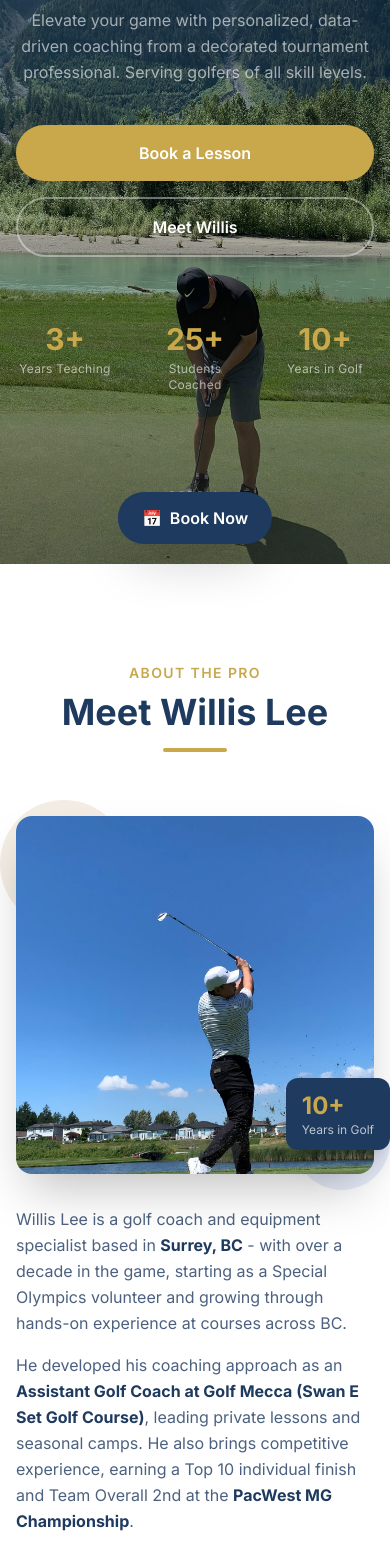
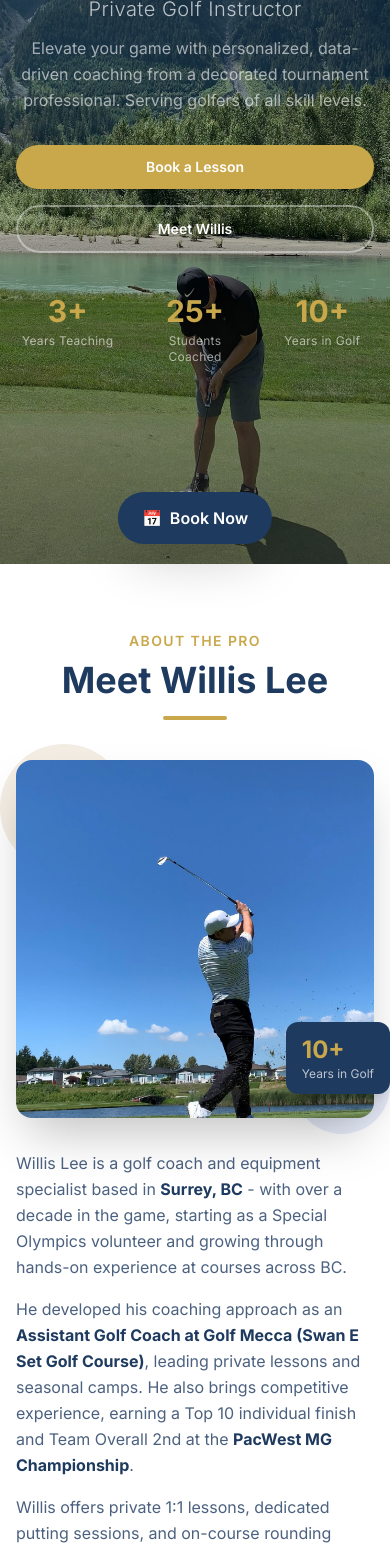
Before and after one commit to miatamong/golf-lessons, a React (Vite) app: page / in a window 390 px wide. Shown: the part 280-1831 px from the top of the page. Built offline with nearby package versions, Linux system fonts and the light colour scheme.

Commit message:
logo size and padding

```diff
--- a/src/components/About.jsx
+++ b/src/components/About.jsx
@@ -30,16 +30,16 @@ const awards = [
 
 export default function About() {
   return (
-    <section id="about" className="bg-white py-24 px-4">
+    <section id="about" className="bg-white py-16 sm:py-24 px-4">
       <div className="max-w-7xl mx-auto">
         {/* Section header */}
-        <div className="text-center mb-16">
+        <div className="text-center mb-10 sm:mb-16">
           <span className="text-[#c9a84c] text-sm font-semibold tracking-widest uppercase">About the Pro</span>
           <h2 className="mt-2 text-4xl sm:text-5xl font-bold text-[#1e3a5f]">Meet Willis Lee</h2>
           <div className="mt-4 w-16 h-1 bg-[#c9a84c] mx-auto rounded-full" />
         </div>
 
-        <div className="grid lg:grid-cols-2 gap-16 items-start">
+        <div className="grid lg:grid-cols-2 gap-10 lg:gap-16 items-start">
           {/* Left — photo + bio */}
           <div>
             <div className="relative mb-8">
--- a/src/components/Booking.jsx
+++ b/src/components/Booking.jsx
@@ -20,10 +20,10 @@ export default function Booking() {
   const current = tabs.find((t) => t.id === active)
 
   return (
-    <section id="booking" className="bg-[#f5f0e8] py-24 px-4">
+    <section id="booking" className="bg-[#f5f0e8] py-16 sm:py-24 px-4">
       <div className="max-w-5xl mx-auto">
         {/* Header */}
-        <div className="text-center mb-16">
+        <div className="text-center mb-10 sm:mb-16">
           <span className="text-[#c9a84c] text-sm font-semibold tracking-widest uppercase">Schedule</span>
           <h2 className="mt-2 text-4xl sm:text-5xl font-bold text-[#1e3a5f]">Book a Private Lesson</h2>
           <div className="mt-4 w-16 h-1 bg-[#c9a84c] mx-auto rounded-full" />
@@ -33,7 +33,7 @@ export default function Booking() {
         </div>
 
         {/* Free Trial Callout */}
-        <div className="mb-10 bg-[#1e3a5f] rounded-2xl px-8 py-6 flex flex-col sm:flex-row items-center justify-between gap-4 shadow-lg">
+        <div className="mb-8 sm:mb-10 bg-[#1e3a5f] rounded-2xl px-5 sm:px-8 py-5 sm:py-6 flex flex-col sm:flex-row items-center justify-between gap-4 shadow-lg">
           <div>
             <p className="text-white font-semibold text-lg leading-snug">
               First time? Start with a free class -{' '}
--- a/src/components/Contact.jsx
+++ b/src/components/Contact.jsx
@@ -1,15 +1,15 @@
 export default function Contact() {
   return (
-    <section id="contact" className="bg-[#1e3a5f] py-24 px-4">
+    <section id="contact" className="bg-[#1e3a5f] py-16 sm:py-24 px-4">
       <div className="max-w-5xl mx-auto">
 
-        <div className="text-center mb-16">
+        <div className="text-center mb-10 sm:mb-16">
           <span className="text-[#c9a84c] text-sm font-semibold tracking-widest uppercase">Get in Touch</span>
           <h2 className="mt-2 text-4xl sm:text-5xl font-bold text-white">Contact Willis</h2>
           <div className="mt-4 w-16 h-1 bg-[#c9a84c] mx-auto rounded-full" />
         </div>
 
-        <div className="grid lg:grid-cols-2 gap-12 items-center">
+        <div className="grid lg:grid-cols-2 gap-8 lg:gap-12 items-center">
 
           {/* Left — contact info */}
           <div className="text-white space-y-8">
--- a/src/components/FAQ.jsx
+++ b/src/components/FAQ.jsx
@@ -27,9 +27,9 @@ export default function FAQ() {
   const [open, setOpen] = useState(0)
 
   return (
-    <section id="faq" className="bg-white py-24 px-4">
+    <section id="faq" className="bg-white py-16 sm:py-24 px-4">
       <div className="max-w-3xl mx-auto">
-        <div className="text-center mb-16">
+        <div className="text-center mb-10 sm:mb-16">
           <span className="text-[#c9a84c] text-sm font-semibold tracking-widest uppercase">FAQ</span>
           <h2 className="mt-2 text-4xl sm:text-5xl font-bold text-[#1e3a5f]">Common Questions</h2>
           <div className="mt-4 w-16 h-1 bg-[#c9a84c] mx-auto rounded-full" />
--- a/src/components/Footer.jsx
+++ b/src/components/Footer.jsx
@@ -15,7 +15,7 @@ export default function Footer() {
               </div>
             </div>
             <p className="text-white/50 text-sm leading-relaxed">
-              Helping golfers reach their full potential since 2009.
+              Anyone • Anywhere • Swing
             </p>
           </div>
 
--- a/src/components/Hero.jsx
+++ b/src/components/Hero.jsx
@@ -29,7 +29,7 @@ export default function Hero() {
           Private Golf Instructor
         </p>
 
-        <p className="text-base sm:text-lg text-white/60 max-w-2xl mx-auto mb-10 leading-relaxed">
+        <p className="text-base sm:text-lg text-white/60 max-w-2xl mx-auto mb-8 sm:mb-10 leading-relaxed">
           Elevate your game with personalized, data-driven coaching from a decorated tournament professional.
           Serving golfers of all skill levels.
         </p>
@@ -37,20 +37,20 @@ export default function Hero() {
         <div className="flex flex-col sm:flex-row gap-4 justify-center">
           <a
             href="#booking"
-            className="bg-[#c9a84c] hover:bg-[#b8963e] text-white font-semibold px-8 py-4 rounded-full text-base transition-all duration-200 shadow-xl hover:shadow-2xl hover:-translate-y-0.5"
+            className="bg-[#c9a84c] hover:bg-[#b8963e] text-white font-semibold px-6 py-3 sm:px-8 sm:py-4 rounded-full text-sm sm:text-base transition-all duration-200 shadow-xl hover:shadow-2xl hover:-translate-y-0.5"
           >
             Book a Lesson
           </a>
           <a
             href="#about"
-            className="border-2 border-white/40 hover:border-white text-white font-semibold px-8 py-4 rounded-full text-base transition-all duration-200 hover:bg-white/10"
+            className="border-2 border-white/40 hover:border-white text-white font-semibold px-6 py-3 sm:px-8 sm:py-4 rounded-full text-sm sm:text-base transition-all duration-200 hover:bg-white/10"
           >
             Meet Willis
           </a>
         </div>
 
         {/* Stats */}
-        <div className="mt-16 grid grid-cols-3 gap-8 max-w-md mx-auto">
+        <div className="mt-10 sm:mt-16 grid grid-cols-3 gap-6 sm:gap-8 max-w-md mx-auto">
           {[
             { value: '3+', label: 'Years Teaching' },
             { value: '25+', label: 'Students Coached' },
--- a/src/components/Lessons.jsx
+++ b/src/components/Lessons.jsx
@@ -52,13 +52,13 @@ const packages = [
 
 export default function Lessons() {
   return (
-    <section id="lessons" className="relative py-24 px-4">
+    <section id="lessons" className="relative py-16 sm:py-24 px-4">
       {/* Background image with overlay */}
       <div className="absolute inset-0 bg-cover bg-center bg-no-repeat" style={{ backgroundImage: "url('/images/aesthetic-4.jpg')" }} />
       <div className="absolute inset-0 bg-[#f5f0e8]/92" />
       <div className="relative z-10 max-w-3xl mx-auto">
         {/* Header */}
-        <div className="text-center mb-14">
+        <div className="text-center mb-10 sm:mb-14">
           <span className="text-[#c9a84c] text-sm font-semibold tracking-widest uppercase">Lesson Packages</span>
           <h2 className="mt-2 text-4xl sm:text-5xl font-bold text-[#1e3a5f]">Invest in Your Game</h2>
           <div className="mt-4 w-16 h-1 bg-[#c9a84c] mx-auto rounded-full" />
@@ -72,7 +72,7 @@ export default function Lessons() {
           {packages.map((pkg, i) => (
             <div
               key={pkg.name}
-              className={`flex items-center gap-4 px-7 py-5 hover:bg-[#f5f0e8] transition-colors duration-150 ${
+              className={`flex items-center gap-3 sm:gap-4 px-4 sm:px-7 py-4 sm:py-5 hover:bg-[#f5f0e8] transition-colors duration-150 ${
                 i !== packages.length - 1 ? 'border-b border-[#e8dcc8]' : ''
               }`}
             >
```
